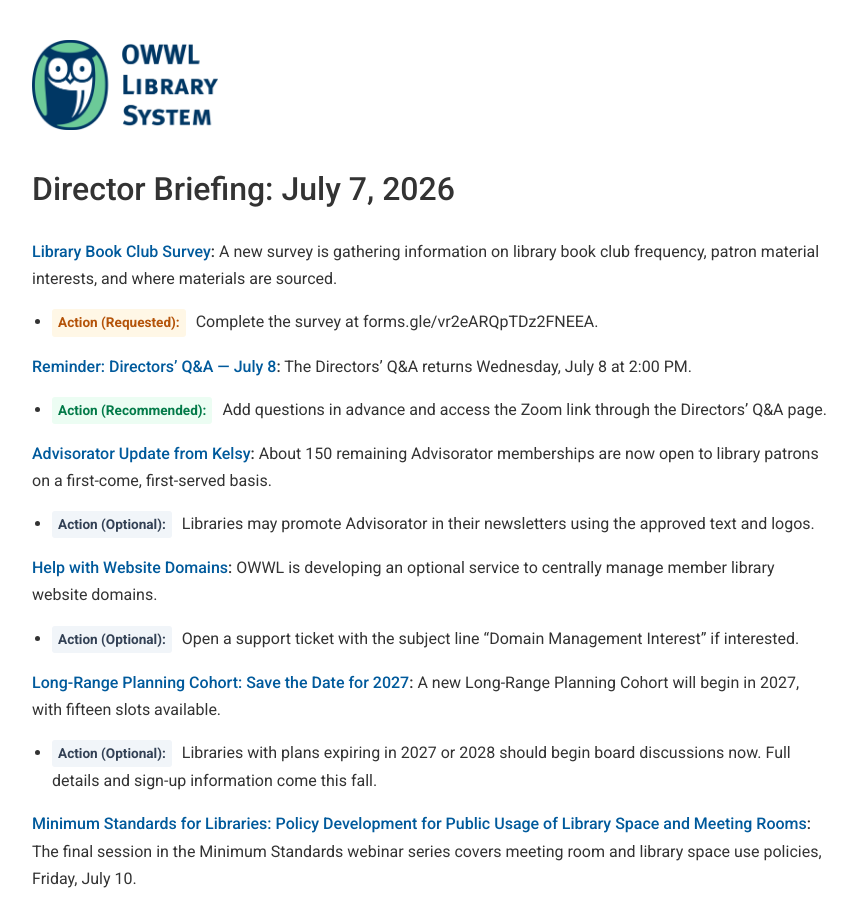
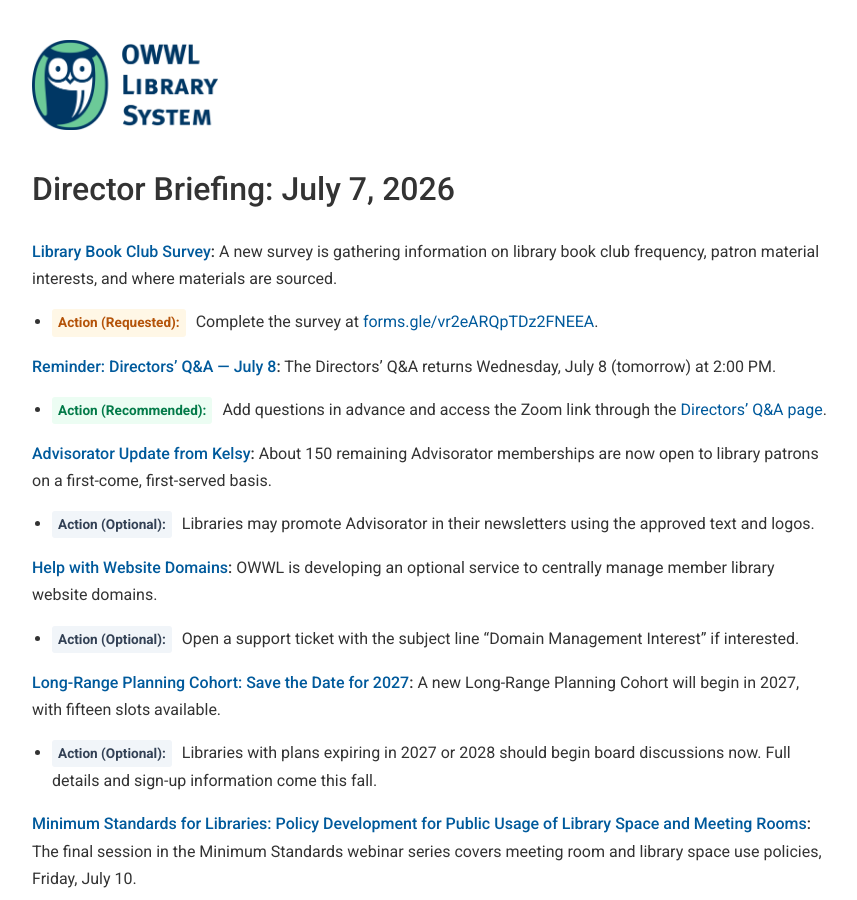
Before and after one commit to OWWL-Library-System/briefing, a Jekyll site: the page built from director/2026-07-07.md, in a window 1280 px wide and 900 px high. Shown: the whole window, without its empty margins (208-1065 px from the left). Built offline with Jekyll 4.4.1, drawn with Linux system fonts in a browser that asks for light colours.

Commit message:
Update 2026-07-07.md

```diff
--- a/director/2026-07-07.md
+++ b/director/2026-07-07.md
@@ -10,11 +10,11 @@ layout: briefing
 
 **[Library Book Club Survey](#library-book-club-survey):** A new survey is gathering information on library book club frequency, patron material interests, and where materials are sourced.
 
-  - <span class="action action-requested">Action (Requested):</span> Complete the survey at forms.gle/vr2eARQpTDz2FNEEA.
+  - <span class="action action-requested">Action (Requested):</span> Complete the survey at [forms.gle/vr2eARQpTDz2FNEEA](forms.gle/vr2eARQpTDz2FNEEA).
 
-**[Reminder: Directors' Q&A — July 8](#reminder-directors-qa--july-8):** The Directors' Q&A returns Wednesday, July 8 at 2:00 PM.
+**[Reminder: Directors' Q&A — July 8](#reminder-directors-qa--july-8):** The Directors' Q&A returns Wednesday, July 8 (tomorrow) at 2:00 PM.
 
-  - <span class="action action-recommended">Action (Recommended):</span> Add questions in advance and access the Zoom link through the Directors' Q&A page.
+  - <span class="action action-recommended">Action (Recommended):</span> Add questions in advance and access the Zoom link through the [Directors' Q&A page](https://docs.owwl.org/Members/DirectorsQA).
 
 **[Advisorator Update from Kelsy](#advisorator-update-from-kelsy):** About 150 remaining Advisorator memberships are now open to library patrons on a first-come, first-served basis.
 
```
